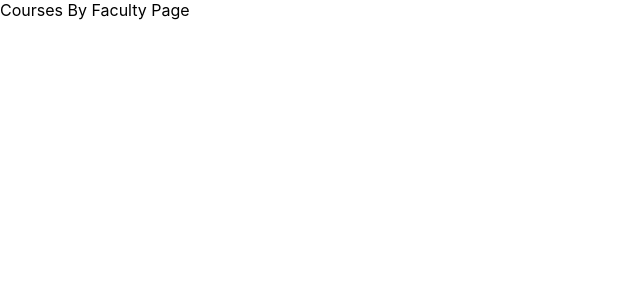
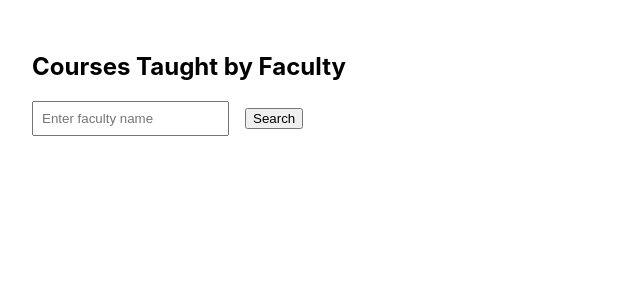
Before and after one commit to rgarrison14515/CSCE608Project1, a React (Create React App) app in the folder student-records-frontend/student-records-frontend/: page /query3 in a window 1280 px wide. Shown: the top 300 px of the page, without its empty margins (0-640 px from the left). Built offline with nearby package versions, Linux system fonts and the light colour scheme.

Commit message:
CoursesByFaculty Page created

```diff
--- a/student-records-frontend/student-records-frontend/src/pages/CoursesByFaculty.tsx
+++ b/student-records-frontend/student-records-frontend/src/pages/CoursesByFaculty.tsx
@@ -1,4 +1,61 @@
-//Query for getting courses taught by faculty
+import React, { useState } from 'react';
+
+interface Course {
+  courseID: number;
+  title: string;
+  credits: number;
+  departmentID: number | null;
+  facultyID: number | null;
+  termID: number | null;
+}
+
 export default function CoursesByFaculty() {
-    return <div>Courses By Faculty Page</div>;
-  }
+  const [facultyName, setFacultyName] = useState('');
+  const [courses, setCourses] = useState<Course[] | null>(null);
+  const [error, setError] = useState<string | null>(null);
+
+  const handleSearch = async () => {
+    try {
+      const response = await fetch(`https://localhost:7117/api/Course/faculty/name/${encodeURIComponent(facultyName)}`);
+      if (!response.ok) {
+        throw new Error(`No courses found for faculty: ${facultyName}`);
+      }
+      const data = await response.json();
+      setCourses(data);
+      setError(null);
+    } catch (err: any) {
+      setCourses(null);
+      setError(err.message || 'An error occurred');
+    }
+  };
+
+  return (
+    <div style={{ padding: '2rem' }}>
+      <h2>Courses Taught by Faculty</h2>
+
+      <input
+        type="text"
+        value={facultyName}
+        onChange={(e) => setFacultyName(e.target.value)}
+        placeholder="Enter faculty name"
+        style={{ padding: '0.5rem', marginRight: '1rem' }}
+      />
+      <button onClick={handleSearch}>Search</button>
+
+      {error && <p style={{ color: 'red', marginTop: '1rem' }}>{error}</p>}
+
+      {courses && (
+        <div style={{ marginTop: '2rem' }}>
+          <h3>Courses:</h3>
+          <ul>
+            {courses.map((course) => (
+              <li key={course.courseID}>
+                {course.title} (Credits: {course.credits})
+              </li>
+            ))}
+          </ul>
+        </div>
+      )}
+    </div>
+  );
+}
```
